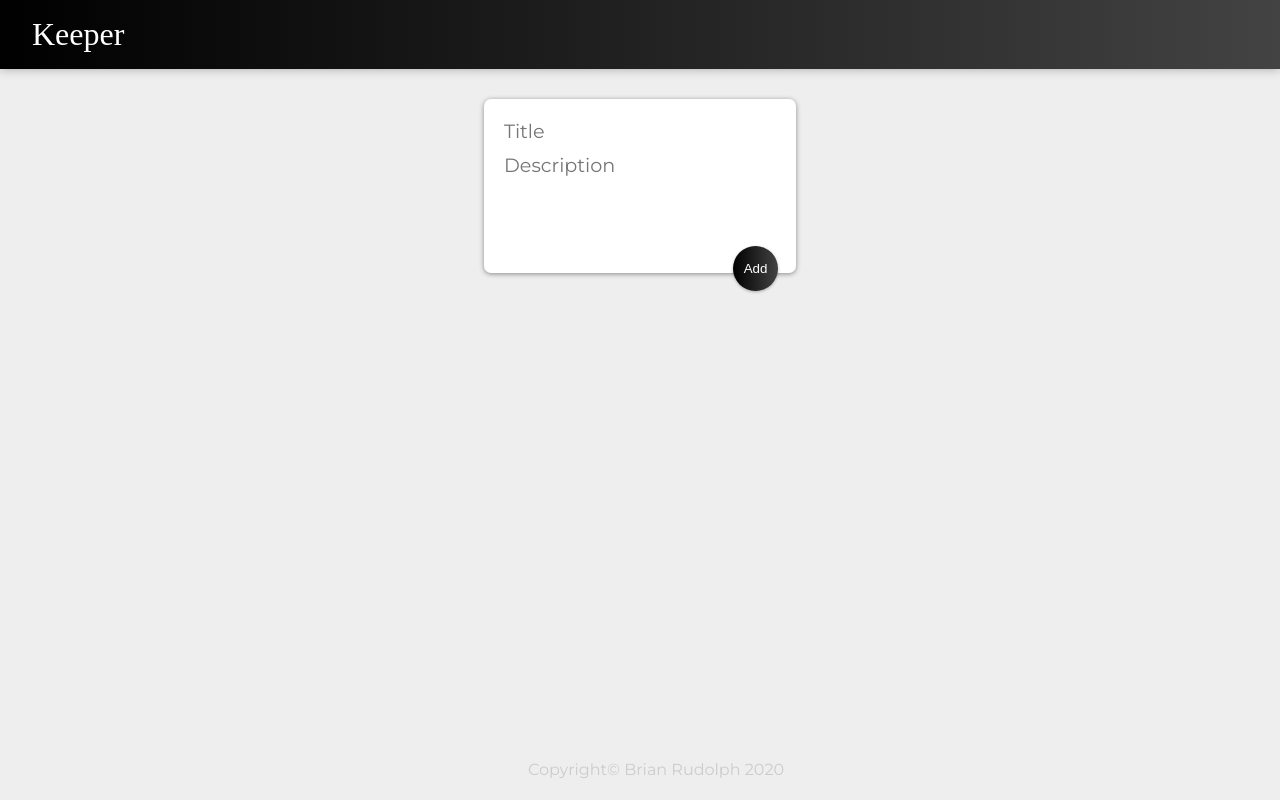
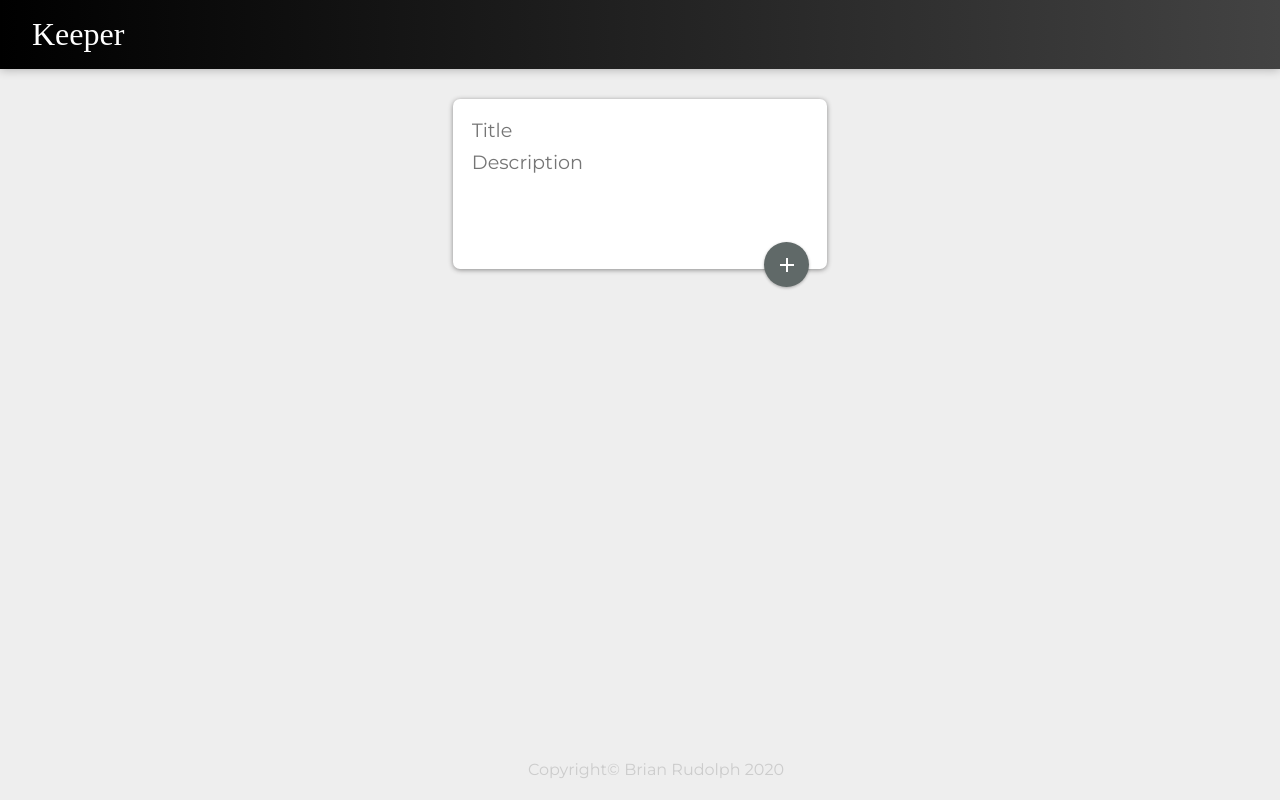
Before and after one commit to BrianDev1/MyKeeperApp, a React (Create React App) app: page / in a window 1280 px wide. Built offline with nearby package versions, Linux system fonts and the light colour scheme; a web font is replaced by a local one.

Commit message:
Update style Add button

```diff
--- a/public/styles.css
+++ b/public/styles.css
@@ -62,7 +62,7 @@ footer p {
 
 .note button {
     text-transform: uppercase;
-    color: #3dd1f2;
+    color: #768e94;
     background-color: transparent;
     border: none;
     outline: none;
@@ -72,36 +72,31 @@ footer p {
     cursor: pointer;
 }
 
-.note button:hover {
-    border-bottom: 1px solid black;
+form.create-note {
+    position: relative;
+    width: 30%;
+    margin: 30px auto 20px auto;
+    background: #fff;
+    padding: 15px;
+    border-radius: 7px;
+    box-shadow: 0 1px 5px rgb(138, 137, 137);
 }
 
-form {
-    background-color: white;
-    border-radius: 7px;
-    box-shadow: 0 1px 5px rgb(138, 137, 137);
-    width: 25%;
-    padding: 15px;
-    position: relative;
-    margin: 30px auto 20px auto;
+form.create-note input, form.create-note textarea {
+    width: 100%;
+    border: none;
+    padding: 4px;
+    outline: none;
+    font-size: 1.2em;
+    font-family: inherit;
+    resize: none;
 }
 
-form input, textarea {
-    width: 90%;
-    border: none;
-    outline: none;
-    padding: 5px;
-    border-radius: 5px;
-    font-family: inherit;
-    resize: none;
-    font-size: 1.2em;
-}
-
-form button {
+form.create-note button {
     position: absolute;
     right: 18px;
     bottom: -18px;
-    background-image: linear-gradient(to right, #000000, #434343);
+    background: #606968;
     color: #fff;
     border: none;
     border-radius: 50%;
--- a/src/components/Addnote.jsx
+++ b/src/components/Addnote.jsx
@@ -1,4 +1,6 @@
 import React, {useState} from "react";
+import Fab from '@material-ui/core/Fab';
+import AddIcon from '@material-ui/icons/Add';
 
 function Addnote(props) {
 
@@ -29,10 +31,10 @@ function Addnote(props) {
 
     return (
         <div>
-        <form onSubmit={handleFormSubmit}>
+        <form onSubmit={handleFormSubmit} className="create-note">
         <input name="title" type="text" onChange={handleNote}  placeholder="Title" value={aNote.title} ></input>
             <textarea name="content" onChange={handleNote} rows="4" cols="50" placeholder="Description" value={aNote.content}></textarea>
-            <button type="submit" >Add</button>
+            <Fab type="submit" ><AddIcon /></Fab>
             </form>
         </div>
 
--- a/src/components/Delete.jsx
+++ b/src/components/Delete.jsx
@@ -1,4 +1,5 @@
 import React from "react";
+import DeleteIcon from '@material-ui/icons/Delete';
 
 
 function Delete(props) {
@@ -8,7 +9,7 @@ function Delete(props) {
     }
 
     return (
-        <button onClick={handleClick}>delete</button>
+        <button onClick={handleClick}><DeleteIcon /></button>
     );
 
 }
```
